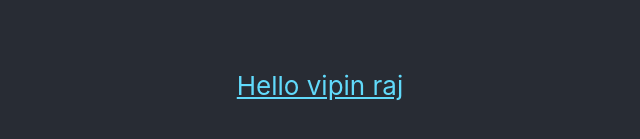
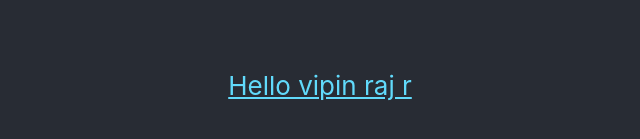
Before and after one commit to vipinRaj-dev/react_app_githubactions, a React (Create React App) app: page / in a window 1280 px wide. Shown: the part 315-454 px from the top of the page, without its empty margins (320-960 px from the left). Built offline with nearby package versions, Linux system fonts and the light colour scheme.

Commit message:
new ec2 edited name

```diff
--- a/src/App.js
+++ b/src/App.js
@@ -12,7 +12,7 @@ function App() {
           target="_blank"
           rel="noopener noreferrer"
         >
-          Hello vipin raj
+          Hello vipin raj r
         </a>
       </header>
     </div>
```
